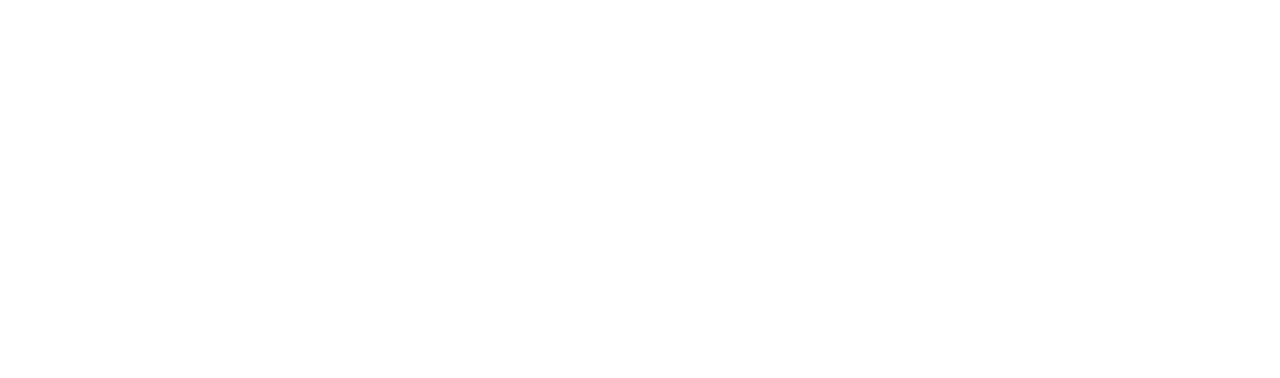
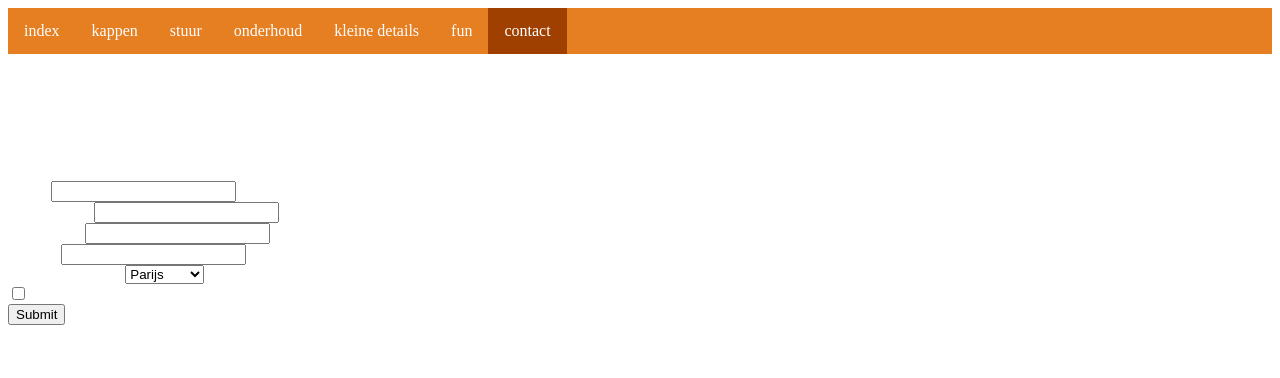
Before and after one commit to utsukushi-sa/Beta-website, a PHP site: page /contact.html in a window 1280 px wide. Before the commit the part shown is empty. Shown: the top 378 px of the page. Run offline with PHP 8.4, Linux system fonts and the light colour scheme.

Commit message:
adding contact page

```diff
--- a/contact.html
+++ b/contact.html
@@ -1,11 +1,57 @@
 <!DOCTYPE html>
 <html lang="en">
+
 <head>
     <meta charset="UTF-8">
     <meta name="viewport" content="width=device-width, initial-scale=1.0">
-    <title>Document</title>
+    <title>contact</title>
+    <link rel="stylesheet" href="stijl.css">
+    <link rel="icon" href="/media/world-globe-icon.png">
 </head>
+
 <body>
+ <header>
+      <ul class="nav">
+        <li><a href="index.html">index</a></li>
+        <li><a href="kappen.html">kappen </a></li>
+        <li><a href="stuur.html">stuur</a></li>
+        <li><a href="onderhoud.html">onderhoud</a></li>
+        <li><a href="kleine details.html">kleine details</a></li>
+        <li><a href="fun.html">fun</a></li>
+        <li><a class="active" href="contact.html">contact</a></li>
+    </ul>
+ </header>
+    <main>
+        <h1>contact</h1>
+        <section>
+            <h2>neem contact met on op</h2>
+            <form action="https://dev.infobeheer.be/form.php">
+                <label for="naam">naam:</label>
+                <input type="text" id="naam" name="naam">
+                <br>
+                <label for="E-mailadres">E-mailadres:</label>
+                <input type="email" id="email" name="email" required>
+                <br><label for="onderwerp">onderwerp:</label>
+                <input type="onderwerp" id="onderwerp" name="onderwerp">
+                <br><label for="bericht">bericht:</label>
+               <input type="textarea" id="textarea" name="textarea" required>
+                <br><label for="intresses"> ik heb intresse in:</label>
+                <select name="intresses" id="bestemming" required><br>
+                    <option value="">Parijs</option>
+                    <option value="New York">New York</option>
+                    <option value="Tokyo">Tokyo</option>
+                </select>
+                <br>
+                <input type="checkbox" id="toestemming" name="toestemming">
+                <label for="toestemming"> ik geef toestemming om mijn gegevens te verwerken</label>
+                <br>
+                <input type="submit">
+            </form>
+        </section>
+        <footer>
+            <p>© 2024 Ontworpen door Kyan Stuyts</p>
+        </footer>
+    </main>
+</body>
 
-</body>
 </html>
--- a/fun.html
+++ b/fun.html
@@ -20,6 +20,7 @@
     <li><a href="onderhoud.html">onderhoud</a></li>
     <li><a href="kleine details.html">kleine details</a></li>
     <li><a class="active" href="fun.html">fun</a></li>
+   <!-- <li><a href="contact.html">contact</a></li>-->
   </ul>
 
   <div class="container">
--- a/index.html
+++ b/index.html
@@ -19,6 +19,7 @@
     <li><a href="onderhoud.html">onderhoud</a></li>
     <li><a href="kleine details.html">kleine details</a></li>
     <li><a href="fun.html">fun</a></li>
+   <!-- <li><a href="contact.html">contact</a></li>-->
   </ul>
 
 
--- a/kappen.html
+++ b/kappen.html
@@ -21,6 +21,7 @@
         <li><a href="onderhoud.html">onderhoud</a></li>
         <li><a href="kleine details.html">kleine details</a></li>
         <li><a href="fun.html">fun</a></li>
+        <!-- <li><a href="contact.html">contact</a></li>-->
     </ul>
 
 
--- a/kleine details.html
+++ b/kleine details.html
@@ -20,6 +20,7 @@
     <li><a href="onderhoud.html">onderhoud</a></li>
     <li><a class="active" href="kleine details.html">kleine details</a></li>
     <li><a href="fun.html">fun</a></li>
+    <!-- <li><a href="contact.html">contact</a></li>-->
   </ul>
 
 
--- a/onderhoud.html
+++ b/onderhoud.html
@@ -21,6 +21,7 @@
         <li><a class="active" href="onderhoud.html">onderhoud</a></li>
         <li><a href="kleine details.html">kleine details</a></li>
         <li><a href="fun.html">fun</a></li>
+        <!-- <li><a href="contact.html">contact</a></li>-->
     </ul>
 
     <h1>Basis info</h1>
--- a/stuur.html
+++ b/stuur.html
@@ -19,6 +19,7 @@
     <li><a href="onderhoud.html">onderhoud</a></li>
     <li><a href="kleine details.html">kleine details</a></li>
     <li><a href="fun.html">fun</a></li>
+   <!-- <li><a href="contact.html">contact</a></li>-->
   </ul>
 
    <div class="container">
```
Also changed, not shown: stijl.css (+69 -0 lines).
